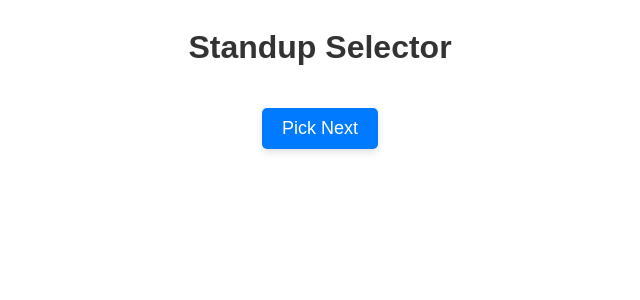
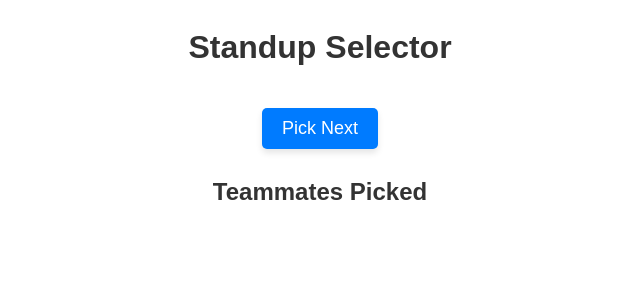
Before and after one commit to ymwang1984/standup_selector, a Svelte app: page / in a window 1280 px wide. Shown: the top 300 px of the page, without its empty margins (320-960 px from the left). Built offline with nearby package versions, Linux system fonts and the light colour scheme.

Commit message:
Some small changes

```diff
--- a/src/App.svelte
+++ b/src/App.svelte
@@ -1,6 +1,4 @@
 <script>
-  import { onMount } from 'svelte';
-
   const images = [
     "images/alex.jpg",
     "images/dmiitri.jpg",
@@ -22,7 +20,7 @@
     "images/yiming.jpg",
   ];
 
-  const employees = images.map((image) => {
+  let employees = images.map((image) => {
     const name = image.replace("images/", "").replace(".jpg", "");
     const capitalizedName = name.charAt(0).toUpperCase() + name.slice(1);
     return { name: capitalizedName, photo: image };
@@ -31,12 +29,10 @@
   let selectedEmployee = null;
   let flashingEmployee = null;
   let isSelecting = false;
+  let selectedEmployees = [];
 
-  const removeEmployee = (employee, employees) => {
-    const index = employees.findIndex((e) => e.name === employee.name);
-    if (index !== -1) {
-      employees.splice(index, 1);
-    }
+  const removeEmployee = (employee) => {
+    employees = employees.filter((e) => e.name !== employee.name);
   };
 
   const pickRandomEmployee = () => {
@@ -56,7 +52,8 @@
       if (iterations >= maxIterations) {
         clearInterval(interval);
         selectedEmployee = flashingEmployee;
-        removeEmployee(selectedEmployee, employees)
+        removeEmployee(selectedEmployee);
+        selectedEmployees = [...selectedEmployees, selectedEmployee];
         flashingEmployee = null;
         isSelecting = false;
       }
@@ -71,8 +68,8 @@
   }
 
   .employee-photo {
-    width: 500px;
-    height: 500px;
+    width: 150px;
+    height: 150px;
     border-radius: 50%;
     margin: 10px;
     box-shadow: 0 4px 6px rgba(0, 0, 0, 0.1);
@@ -108,6 +105,20 @@
   button:hover {
     background-color: #0056b3;
   }
+
+  .selected-list {
+    display: flex;
+    flex-wrap: nowrap;
+    overflow-x: auto;
+    padding: 10px;
+    margin-top: 20px;
+    gap: 10px;
+  }
+
+  .selected-item {
+    text-align: center;
+    flex: 0 0 auto;
+  }
 </style>
 
 <div class="selector-container">
@@ -136,6 +147,22 @@
   {/if}
 
   <button on:click={pickRandomEmployee} disabled={isSelecting}>
-    {isSelecting ? 'Selecting...' : 'Pick Next'}
+    {isSelecting ? 'Selecting...' : employees.length === 0 ? 'Winner!!' : 'Pick Next'}
   </button>
+
+  <div>
+    <h2>Teammates Picked</h2>
+    <div class="selected-list">
+      {#each selectedEmployees as employee}
+        <div class="selected-item">
+          <img
+            src={employee.photo}
+            alt={employee.name}
+            class="employee-photo"
+          />
+          <p class="employee-name">{employee.name}</p>
+        </div>
+      {/each}
+    </div>
+  </div>
 </div>
```
